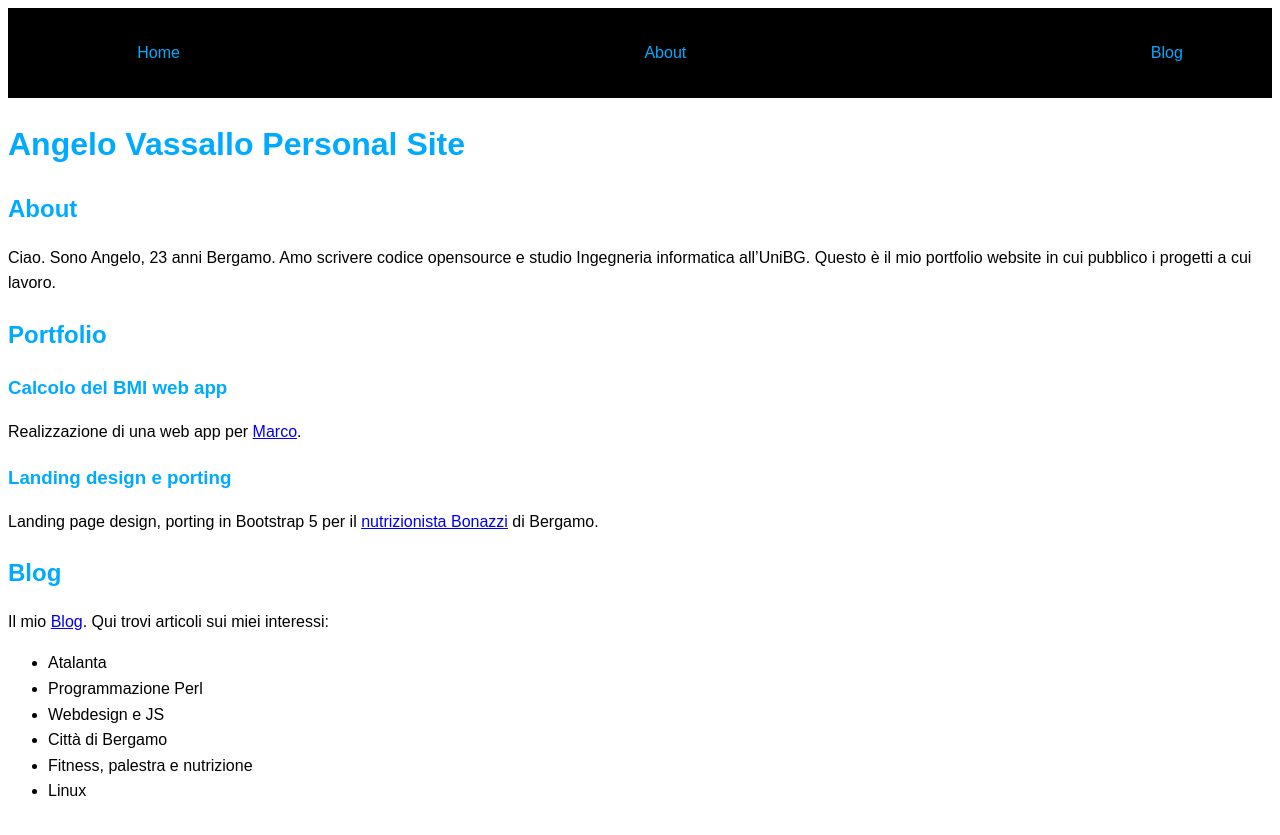
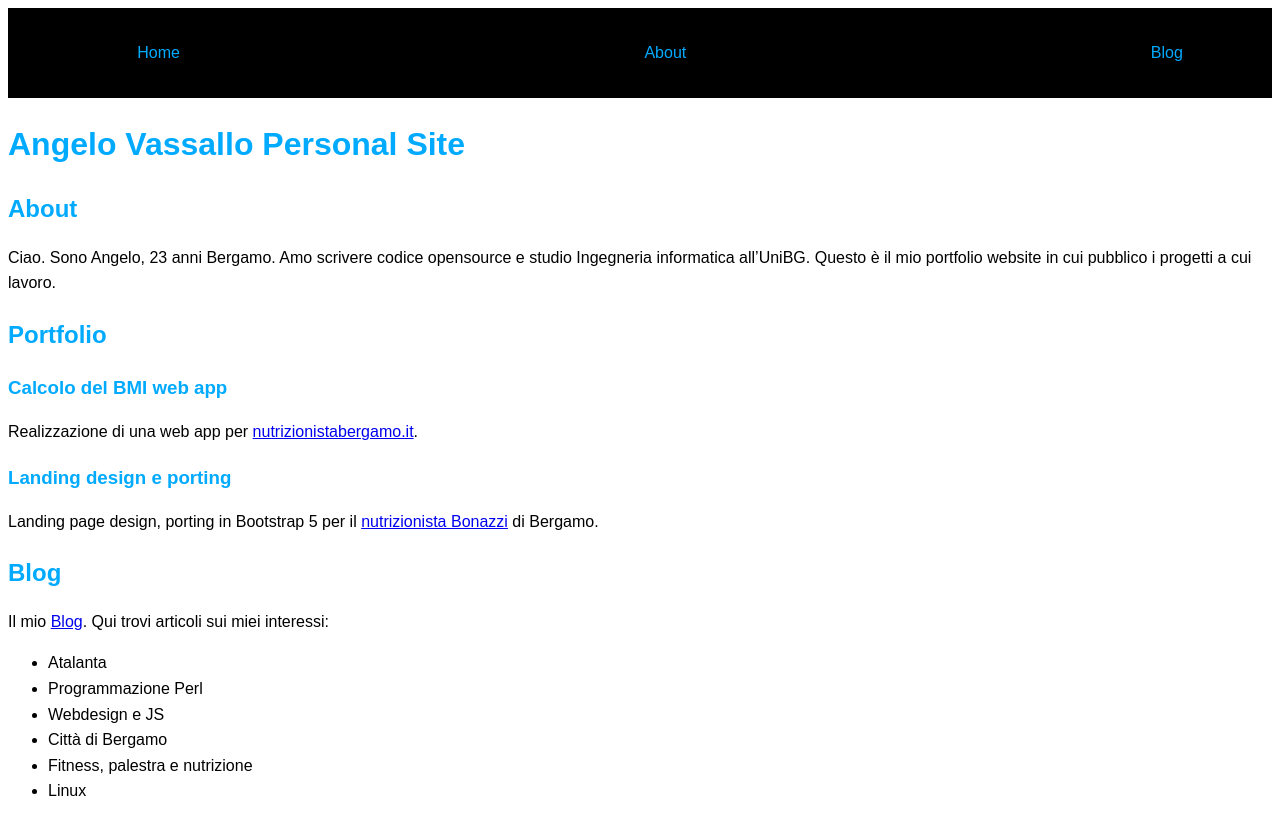
Before and after one commit to angelovassallo/angelovassallo.github.io, a Jekyll site: the page built from index.md, in a window 1280 px wide. Shown: the top 835 px of the page. Built offline with Jekyll 4.4.1, drawn with Linux system fonts in a browser that asks for light colours.

Commit message:
LinkHome

```diff
--- a/index.md
+++ b/index.md
@@ -14,7 +14,7 @@ Questo è il mio portfolio website in cui pubblico i progetti a cui lavoro.
 ## Portfolio
 
 ### Calcolo del BMI web app
-Realizzazione di una web app per [Marco](https://nutrizionistabergamo.it).
+Realizzazione di una web app per [nutrizionistabergamo.it](https://nutrizionistabonazzi.it/nutrizionista-bergamo/).
 
 ### Landing design e porting
 Landing page design, porting in Bootstrap 5 per il [nutrizionista Bonazzi](https://nutrizionistabonazzi.it/biologo-nutrizionista-sportivo/) di Bergamo.
```
